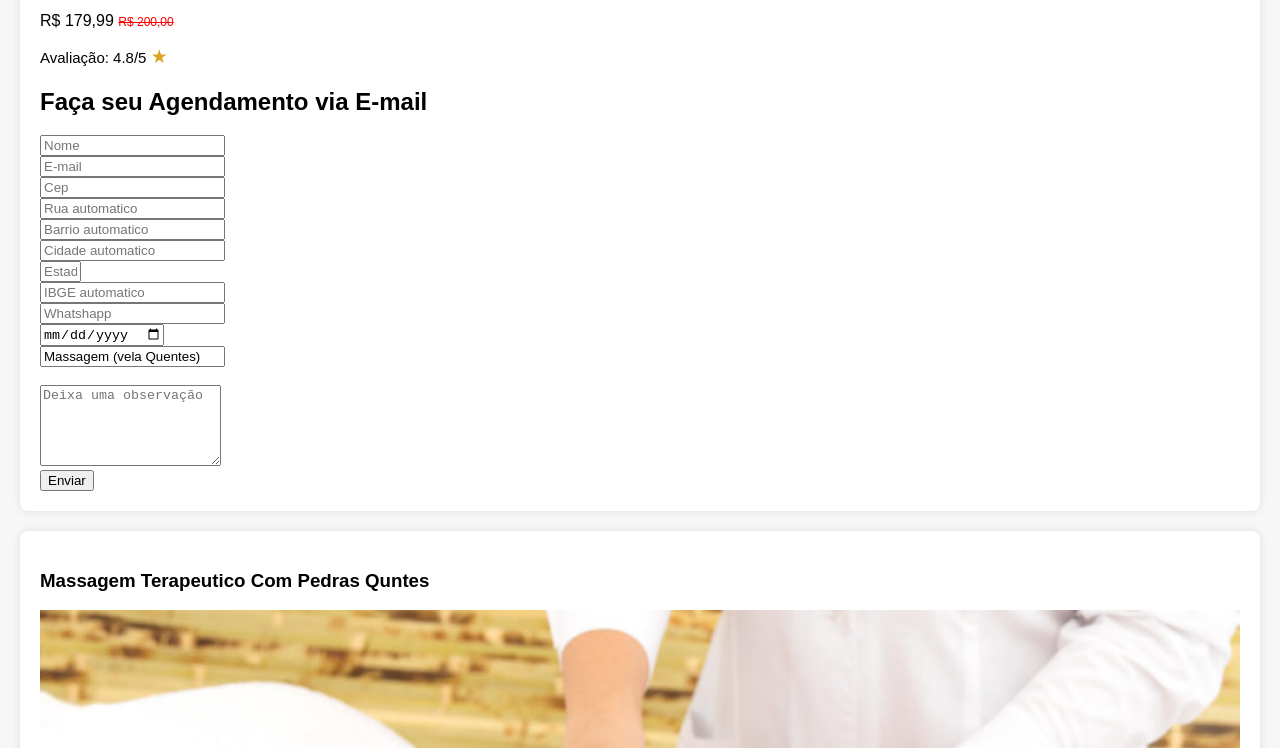
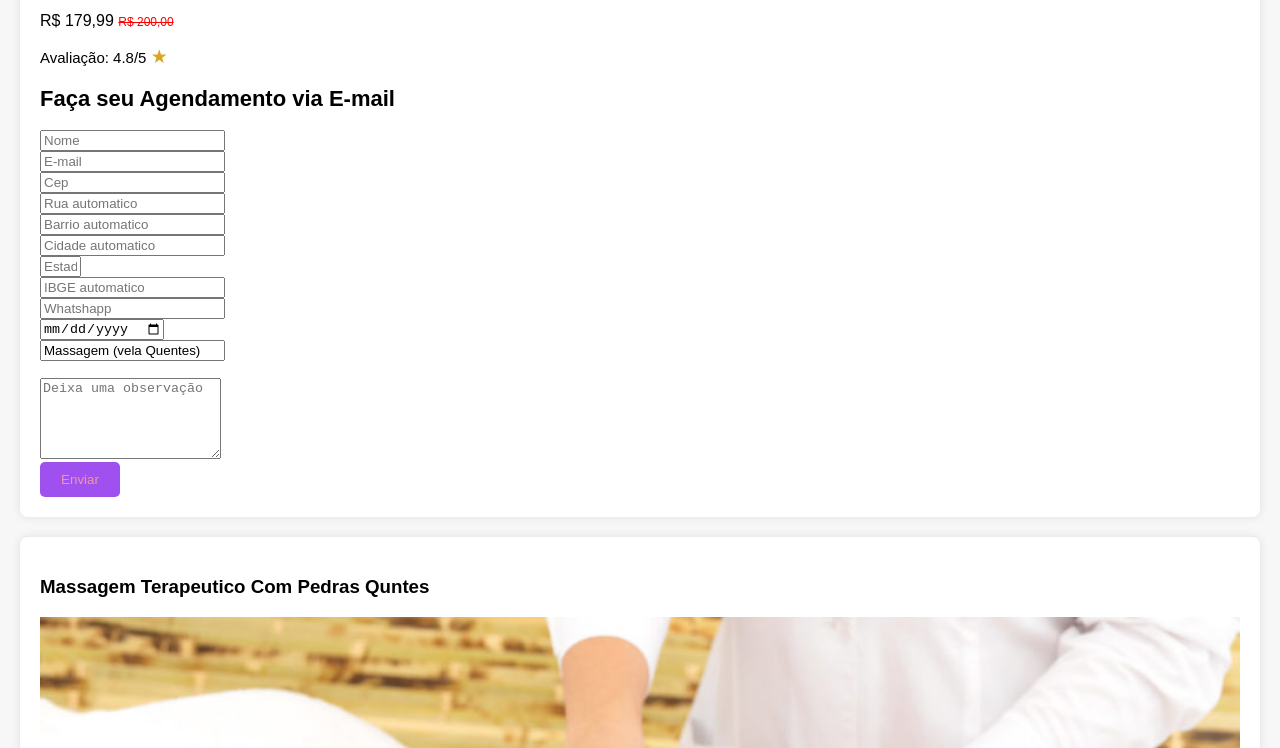
Before and after one commit to Anderson1996navarro/Anderson1996navarro.github.i, a plain HTML site: page index.html in a window 1280 px wide. Shown: the part 2612-3360 px from the top of the page. Drawn offline with Linux system fonts and the light colour scheme.

Commit message:
Add files via upload
v casi

```diff
--- a/index.html
+++ b/index.html
@@ -133,7 +133,7 @@
          <!-- <label>Whatshapp:-->
             <input name="Whatshapp" type="number" id="Whatshapp" placeholder="Whatshapp" /></label><br />
 
-            <input name="data" type="date" id="data" /></label><br />
+            <input name="data" type="date" id="data" placeholder="Data"/></label><br />
 
             <input type="" name="Tipo" value="Massagem (vela Quentes)" readonly/>
 
@@ -217,7 +217,7 @@
      <!-- <label>Whatshapp:-->
         <input name="Whatshapp" type="number" id="Whatshapp" placeholder="Whatshapp" /></label><br />
 
-        <input name="data" type="date" id="data" /></label><br />
+        <input name="data" type="date" id="data" placeholder="Data"/></label><br />
 
         <input type="text" name="Tipo" value="Massagem (Pedras Quentes)" readonly/>
 
@@ -317,7 +317,7 @@
 
           <input name="Whatshapp" type="number" id="Whatshapp" placeholder="Whatshapp" /></label><br />
 
-          <input name="data" type="date" id="data" /></label><br />
+          <input name="data" type="date" id="data" placeholder="Data"/></label><br />
 
           <input type="text" name="Tipo" value="Massagem (Modeladora)" readonly/>
 
@@ -354,9 +354,9 @@
     </section>-->
 
 
-<a href="http://127.0.0.1:5500/retorno_email.html">página</a>
 
 
+<a href="retorno_email.html"> link</a>
 
     <footer class="f-total">
         <div >
--- a/styles.css
+++ b/styles.css
@@ -36,7 +36,25 @@ header {
 
 }
 
+.email_menssagen{
+  font-size: 22px;
+}
 
+.btn{
+  height: 35px;
+  width: 80px;
+  border-radius: 5px;
+  border: none;
+  background: var(--total);
+  color:var(--rosa);
+}
+
+.container9{font-size: 15px; }
+
+.m-email{
+  align-items: center;
+  color:violet;
+}
 
 .imagem-apresentacao img {
     width: 100%;
```
